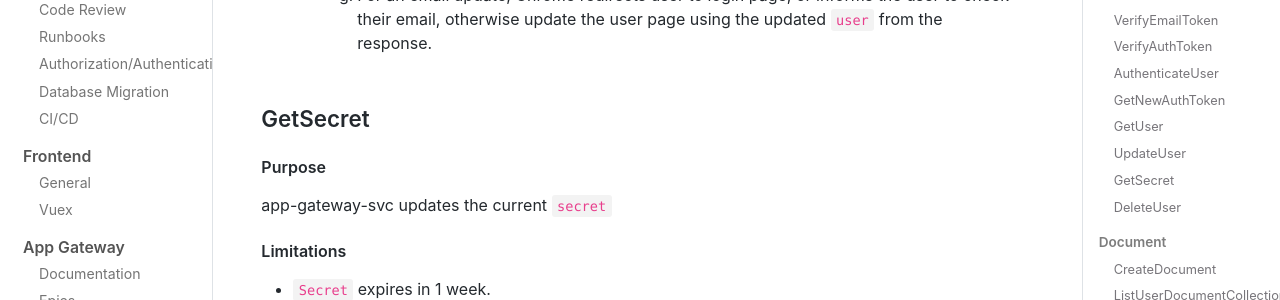
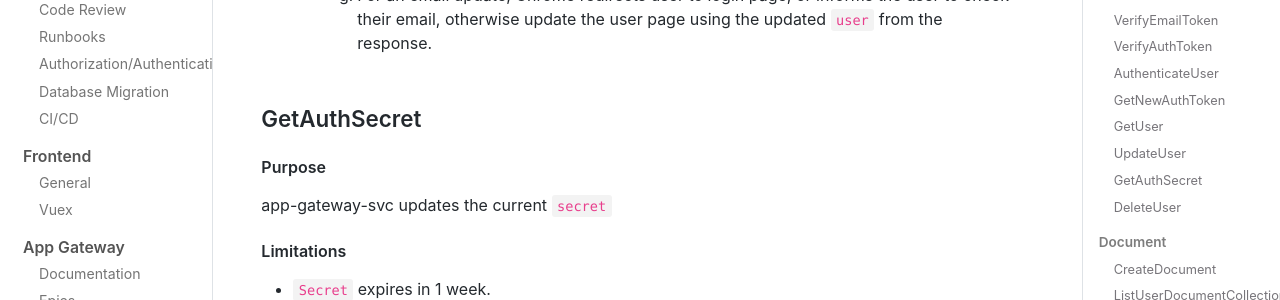
Before and after one commit to hwsc-org/hwsc-org.github.io, a Jekyll site: the page built from wikis/app-gateway-svc/epics.md, in a window 1280 px wide and 900 px high, scrolled down 6928 px. Shown: the part 155-455 px from the top of the window. Built offline with Jekyll 4.4.1, drawn with Linux system fonts in a browser that asks for light colours; comment, search, counter and statistics services are not loaded.

Commit message:
Rename GetSecret to GetAuthSecret for clarity

```diff
--- a/wikis/app-gateway-svc/epics.md
+++ b/wikis/app-gateway-svc/epics.md
@@ -228,7 +228,7 @@ Performs a user update.
        6. app-gateway-svc forwards the response to Chrome.
        7. For an email update, Chrome redirects user to login page, or informs the user to check their email, otherwise update the user page using the updated `user` from the response.
 
-### GetSecret
+### GetAuthSecret
 #### Purpose
 app-gateway-svc updates the current `secret`
 #### Limitations
```
